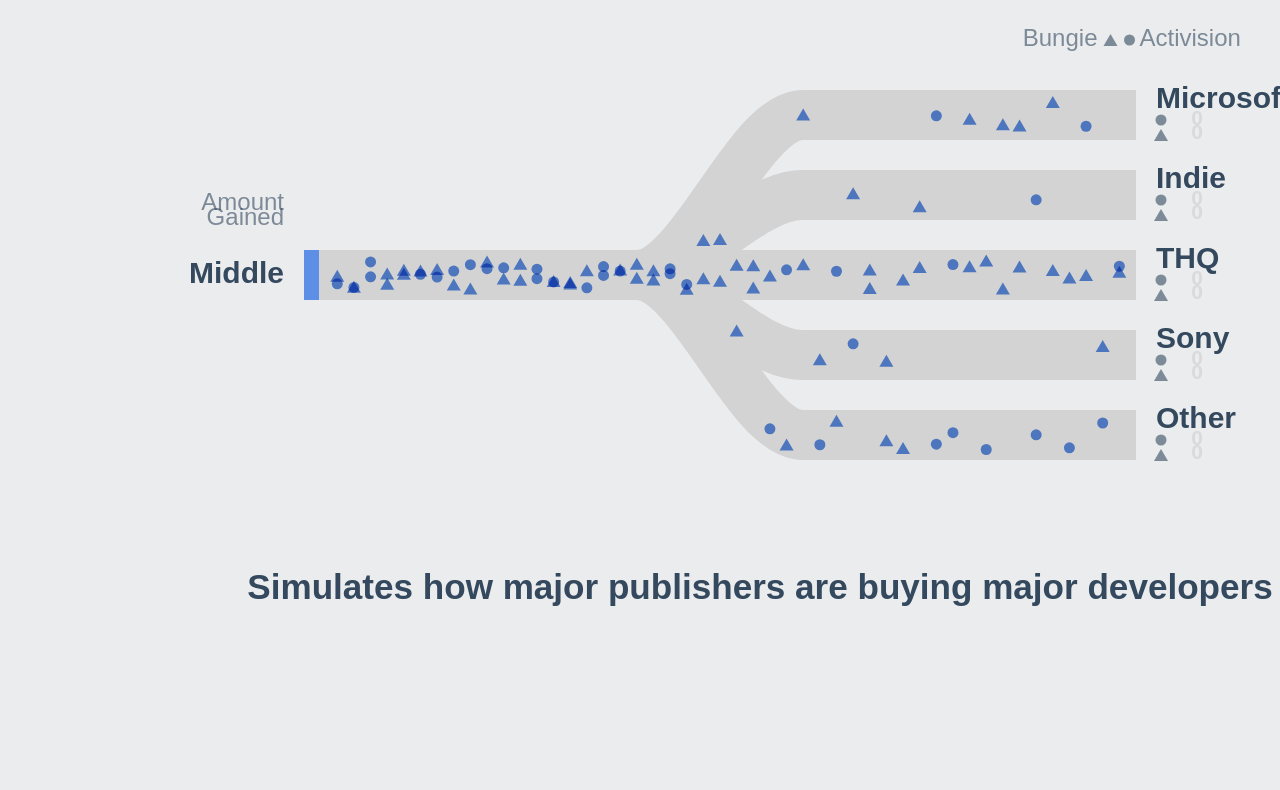
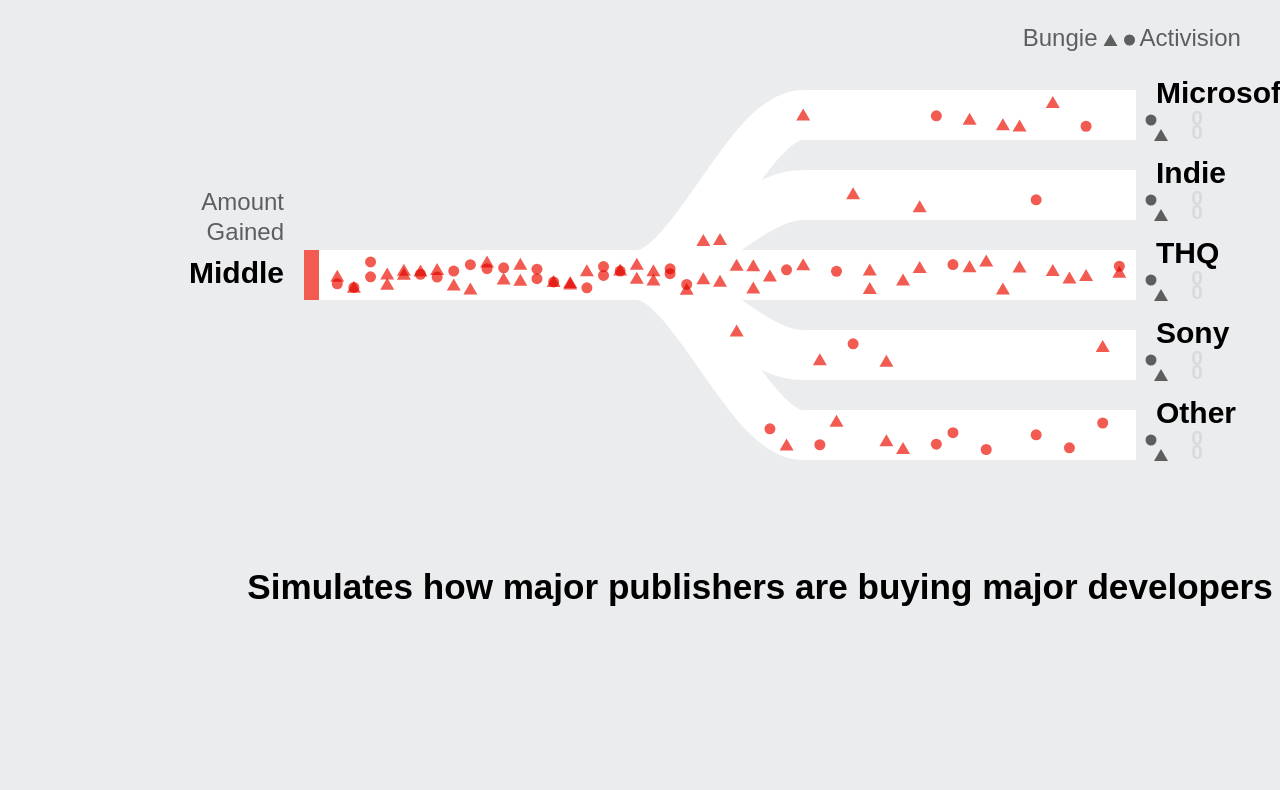
Before and after one commit to FatherRabi/Gaming_Monoply-, a plain HTML site: page Index.html in a window 1280 px wide. Shown: the part 372-1162 px from the top of the page. Drawn offline with nearby package versions, Linux system fonts and the light colour scheme; animation ran at ten frames a second.

Commit message:
Changed color/size of some items

```diff
--- a/index.js
+++ b/index.js
@@ -129,7 +129,7 @@ async function drawLineChart() {
 
   const colorScale = d3.scaleLinear()
     .domain(d3.extent(sesIds))
-    .range(["#12CBC4", "#B53471"])
+    .range(["#FFA500", "#B53471"])
     .interpolate(d3.interpolateHcl)
 
   // Draw data
@@ -173,7 +173,7 @@ async function drawLineChart() {
     .text("Amount")
   const startLabelLineTwo = startingLabelsGroup.append("text")
     .attr("class", "start-title")
-    .attr("y", startYScale(sesIds[sesIds.length - 1]) - 50)
+    .attr("y", startYScale(sesIds[sesIds.length - 1]) - 35)
     .text("Gained")
 
   const startingBars = startingLabelsGroup.selectAll(".start-bar")
@@ -194,7 +194,7 @@ async function drawLineChart() {
     .data(educationNames)
     .enter().append("text")
     .attr("class", "label end-label")
-    .attr("y", (d, i) => endYScale(i) - 15)
+    .attr("y", (d, i) => endYScale(i) - 20)
     .text(d => d)
 
   // Represent males on the chart using circles
@@ -203,7 +203,7 @@ async function drawLineChart() {
     .enter().append("circle")
     .attr("class", "ending-marker male-marker")
     .attr("r", 5.5)
-    .attr("cx", 5)
+    .attr("cx",  - 5)
     .attr("cy", d => endYScale(d) + 5)
 
   // Represent females on the chart using triangles
--- a/style.css
+++ b/style.css
@@ -8,7 +8,7 @@ html, body {
     padding: 4em 4em;
     font-family: 'Inter var', sans-serif;
     font-size: 30px;
-    color: #34495e;
+    color: #000000;
     background: #ebecee;
   }
 
@@ -18,7 +18,7 @@ html, body {
 
   svg {
     overflow: visible;
-    fill: #34495e;
+    fill: #000000;
   }
 
   svg text {
@@ -50,7 +50,7 @@ html, body {
 
   .category-path {
     fill: none;
-    stroke: lightgrey;
+    stroke: white;
   }
 
   .start-label {
```
